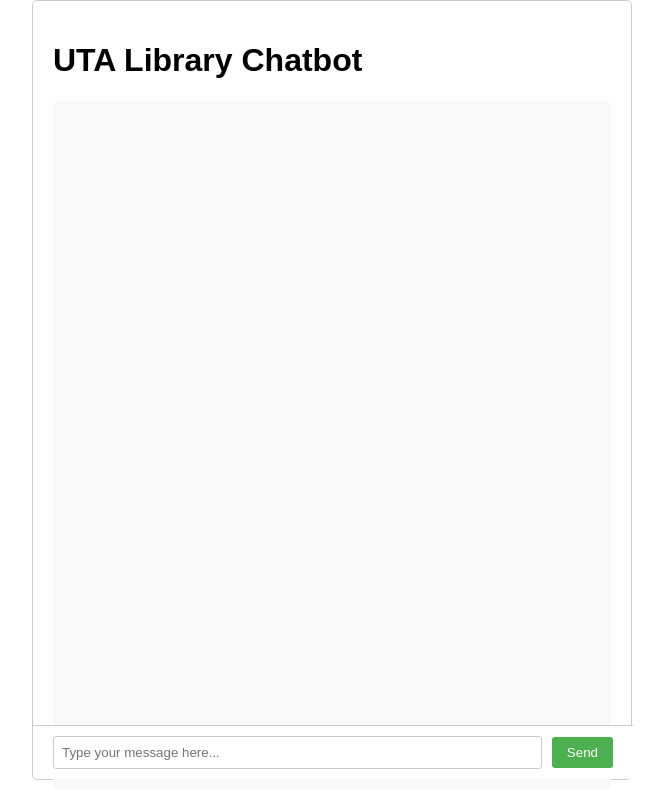
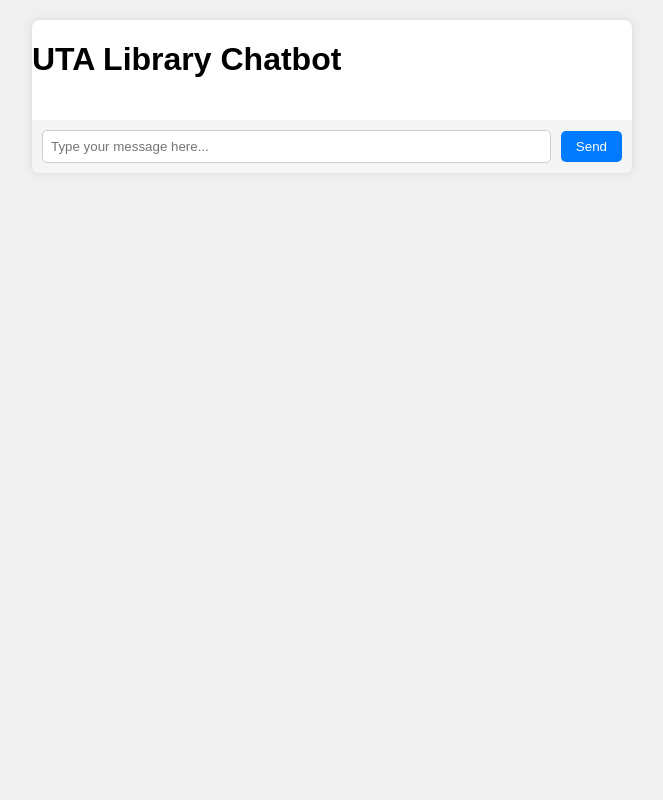
Before and after one commit to navyaboddapati/chatbotDeployGCP, a Flask app: page / in a window 1280 px wide. Shown: the whole page, without its empty margins (308-971 px from the left). Run offline with Flask 3, Linux system fonts and the light colour scheme.

Commit message:
Update index.html

```diff
--- a/chatbotSample/templates/index.html
+++ b/chatbotSample/templates/index.html
@@ -2,71 +2,79 @@
 <html>
 <head>
     <title>UTA Library Chatbot</title>
+    <link rel="stylesheet" href="https://cdnjs.cloudflare.com/ajax/libs/font-awesome/5.15.3/css/all.min.css">
     <style>
-        body, html {
-            height: 100%;
+        * {
+            box-sizing: border-box;
+        }
+        body {
+            font-family: Arial, sans-serif;
             margin: 0;
             padding: 0;
-            font-family: Arial, sans-serif;
+            background-color: #f0f0f0;
         }
         .chat-container {
-            height: calc(100% - 20px);
             max-width: 600px;
-            margin: 0 auto;
-            padding: 20px;
-            border: 1px solid #ccc;
-            border-radius: 5px;
-            position: relative;
-            box-sizing: border-box;
+            margin: 20px auto;
+            background-color: #fff;
+            border-radius: 8px;
+            box-shadow: 0 0 10px rgba(0, 0, 0, 0.1);
+            overflow: hidden;
+        }
+        .chat-header {
+            background-color: #007bff;
+            color: #fff;
+            padding: 10px;
+            text-align: center;
+            font-size: 1.2rem;
         }
         .chat-messages {
-            height: calc(100% - 50px);
-            overflow-y: scroll;
-            padding-right: 10px;
-            box-sizing: border-box;
-            background-color: #f9f9f9;
-            border-radius: 5px;
+            max-height: 300px;
+            overflow-y: auto;
             padding: 10px;
+        }
+        .message {
+            margin-bottom: 10px;
+            padding: 10px;
+            border-radius: 15px; /* Make the corners round */
+            width: fit-content;
         }
         .user-message {
             text-align: right;
-            color: #333;
-            margin-bottom: 10px;
+            background-color: #007bff;
+            color: #fff;
+            margin-left: auto;
         }
         .chatbot-message {
             text-align: left;
-            color: #444;
-            margin-bottom: 10px;
+            background-color: #4CAF50;
+            color: #fff;
+            margin-right: auto;
         }
         .chat-input {
-            position: absolute;
-            bottom: 0;
-            left: 0;
-            width: 600px;
             display: flex;
             align-items: center;
-            padding: 10px 20px;
-            box-sizing: border-box;
-            background-color: #fff;
-            border-top: 1px solid #ccc;
-            border-radius: 0 0 5px 5px;
+            background-color: #f5f5f5;
+            padding: 10px;
         }
-        .chat-input input {
+        .chat-input input[type="text"] {
             flex-grow: 1;
-            width: calc(100% - 40px);
             padding: 8px;
             border: 1px solid #ccc;
-            border-radius: 3px;
-            box-sizing: border-box;
+            border-radius: 5px;
+            margin-right: 10px;
         }
         .chat-input button {
             padding: 8px 15px;
-            background-color: #4CAF50;
-            color: white;
+            background-color: #007bff;
+            color: #fff;
             border: none;
-            border-radius: 3px;
+            border-radius: 5px;
             cursor: pointer;
-            margin-left: 10px;
+            transition: background-color 0.3s;
+        }
+        .chat-input button:hover {
+            background-color: #0056b3;
         }
     </style>
 </head>
```
